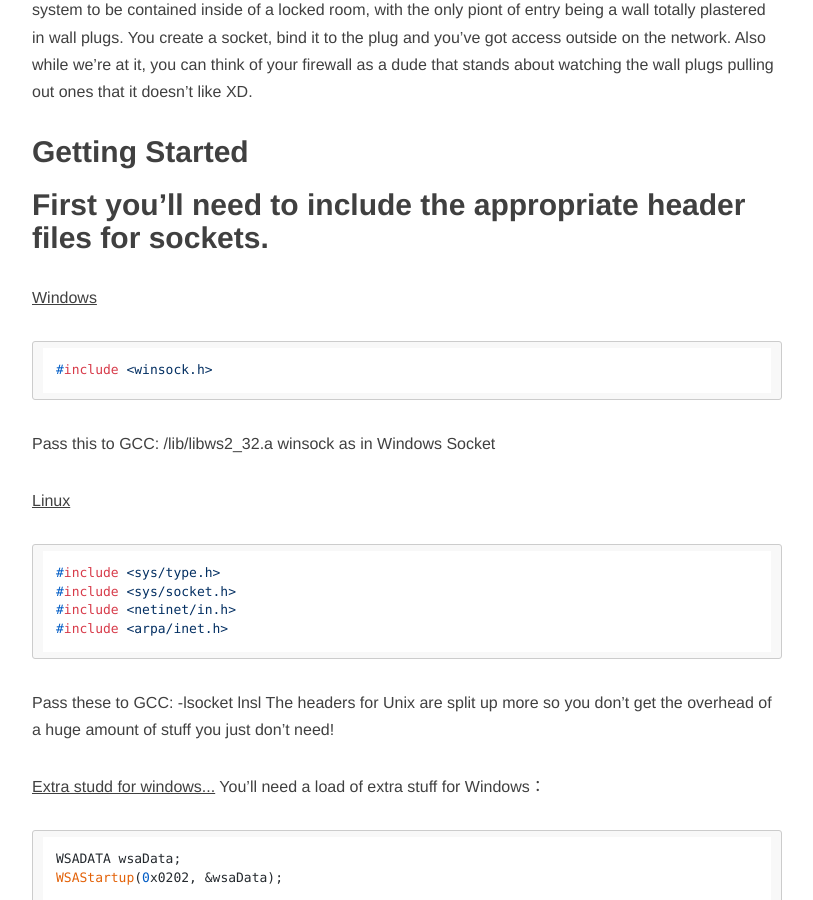
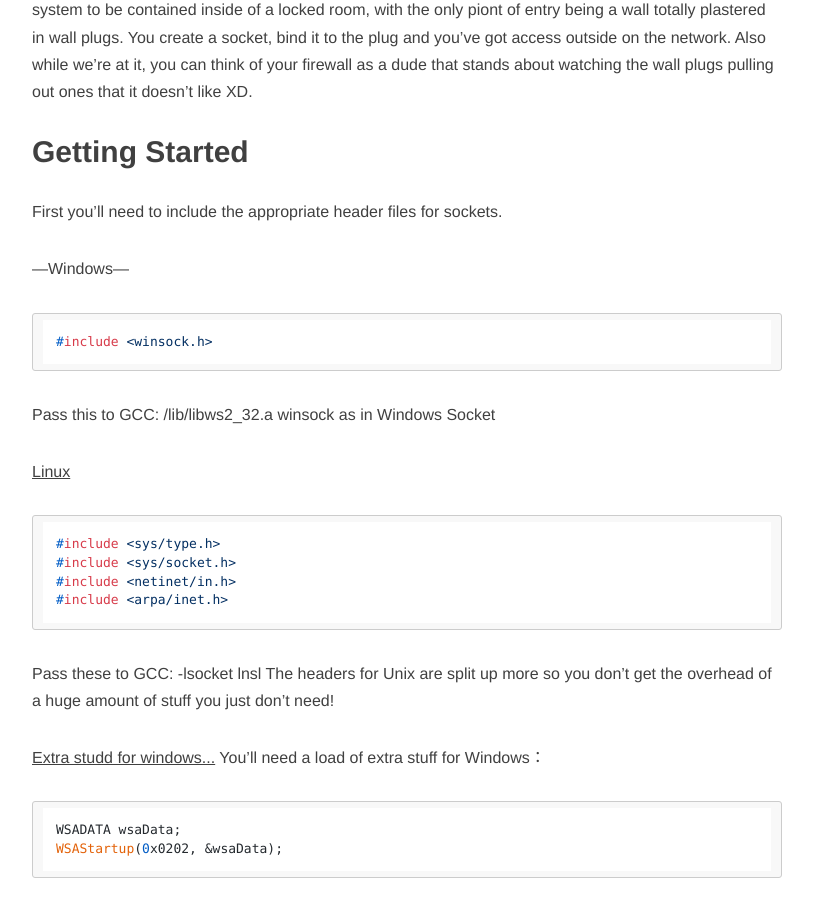
Before and after one commit to Chufan1990/Chufan1990.github.io, a Jekyll site: the page built from _posts/2017-10-31-cpp-Socket.md, in a window 1280 px wide and 900 px high, scrolled down 568 px. Shown: the whole window, without its empty margins (233-1046 px from the left). Built offline with Jekyll 4.4.1, drawn with Linux system fonts in a browser that asks for light colours; nearby versions of some CDN libraries; comment, search, counter and statistics services are not loaded; a file with an impossible date is left out.

Commit message:
2017-10-31

````diff
--- a/_posts/2017-10-31-cpp-Socket.md
+++ b/_posts/2017-10-31-cpp-Socket.md
@@ -14,8 +14,8 @@ Well sockets are used as an interface to access a network through your operating
 ## Getting Started
 
 First you'll need to include the appropriate header files for sockets.
----
-<u>Windows</u>
+
+---Windows---
 
 ```
 #include <winsock.h>
````
